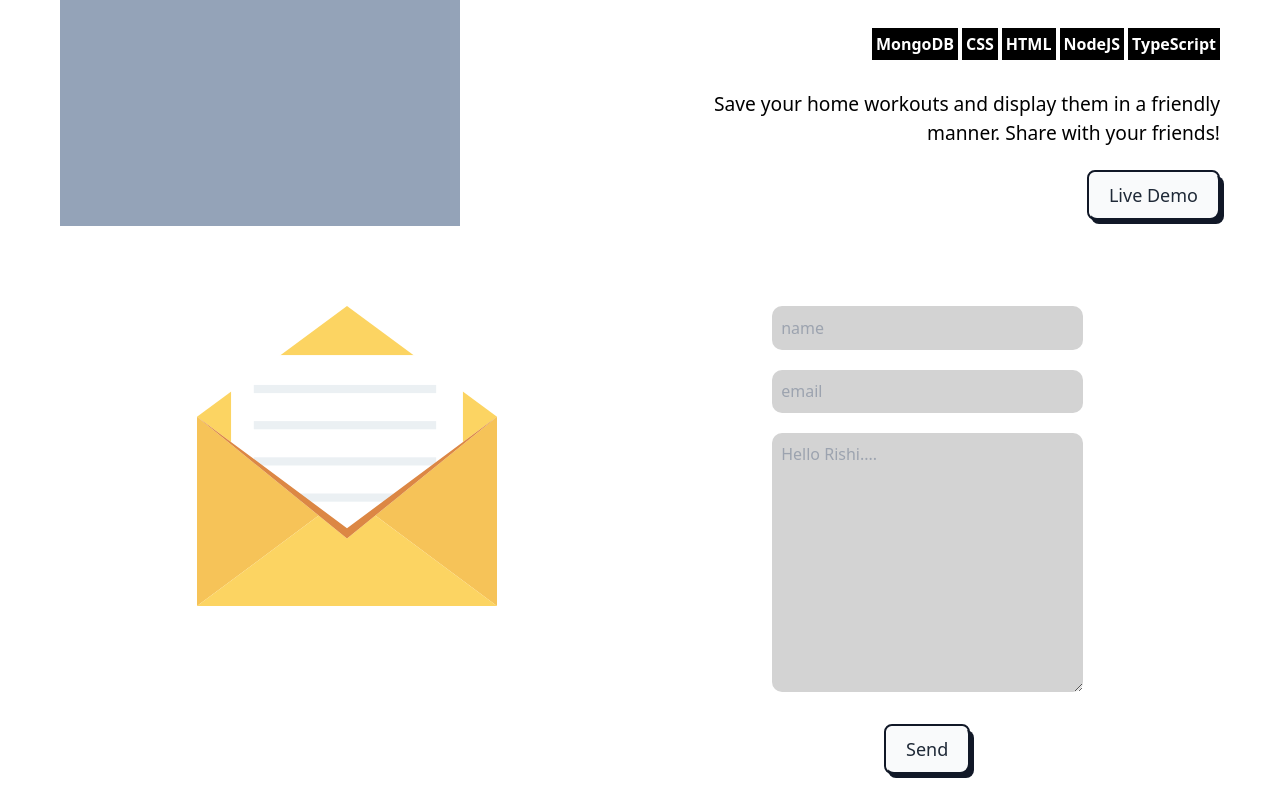
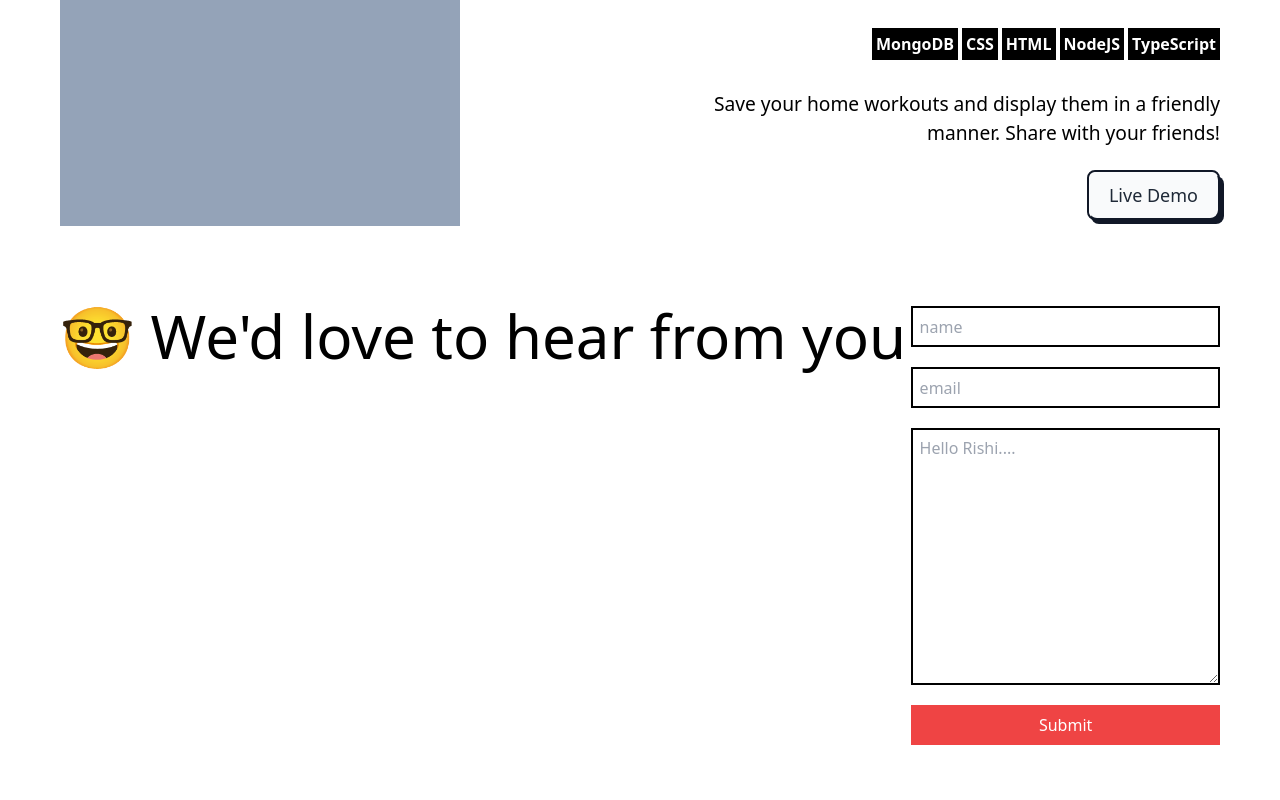
Before and after one commit to Inquisitive-Rishi/portfolio_website_V2, a React (Vite) app in the folder portfolio_website/: page / in a window 1280 px wide. Shown: the part 3874-4674 px from the top of the page. After the commit the page ends 4639 px from the top, so only its background shows below. Built offline with nearby package versions, Linux system fonts and the light colour scheme.

Commit message:
add form element

```diff
--- a/portfolio_website/src/components/MailSection.jsx
+++ b/portfolio_website/src/components/MailSection.jsx
@@ -1,26 +1,23 @@
 import Button from "./Button"
 import emailImg  from "../assets/social/email.svg"
+import ProjectTitle from "./paragraphs/ProjectTitle"
 
 function MailSection() {
     const styles = {
         outline: "none",
-        border: "none",
-        borderRadius: "10px",
+        border: "2px solid black",
         width: "100%",
-        padding: ".6em",
-        backgroundColor: "lightgrey",
+        padding: "0.4rem",
         color: "black"
     }
   return (
-    <div className="flex justify-around mt-20">
-        <div>
-            <img src={emailImg} alt="email image" className="w-full h-auto"/>
-        </div>
+    <div className="flex justify-between mt-20">
+        <ProjectTitle title="🤓 We'd love to hear from you"/>
         <form action="#" className="flex flex-col gap-5 max-w-[100%] items-center">
             <input type="text" name="fullname" placeholder="name" style={styles}/>
             <input type="text" name="email" placeholder="email" style={styles}/>
             <textarea name="text" id="" cols="30" rows="10" style={styles} placeholder="Hello Rishi...."></textarea>
-            <Button text="Send"/>
+            <button className="p-2 bg-red-500 text-white w-[100%] hover:font-bold">Submit</button>
         </form>
     </div>
   )
```
